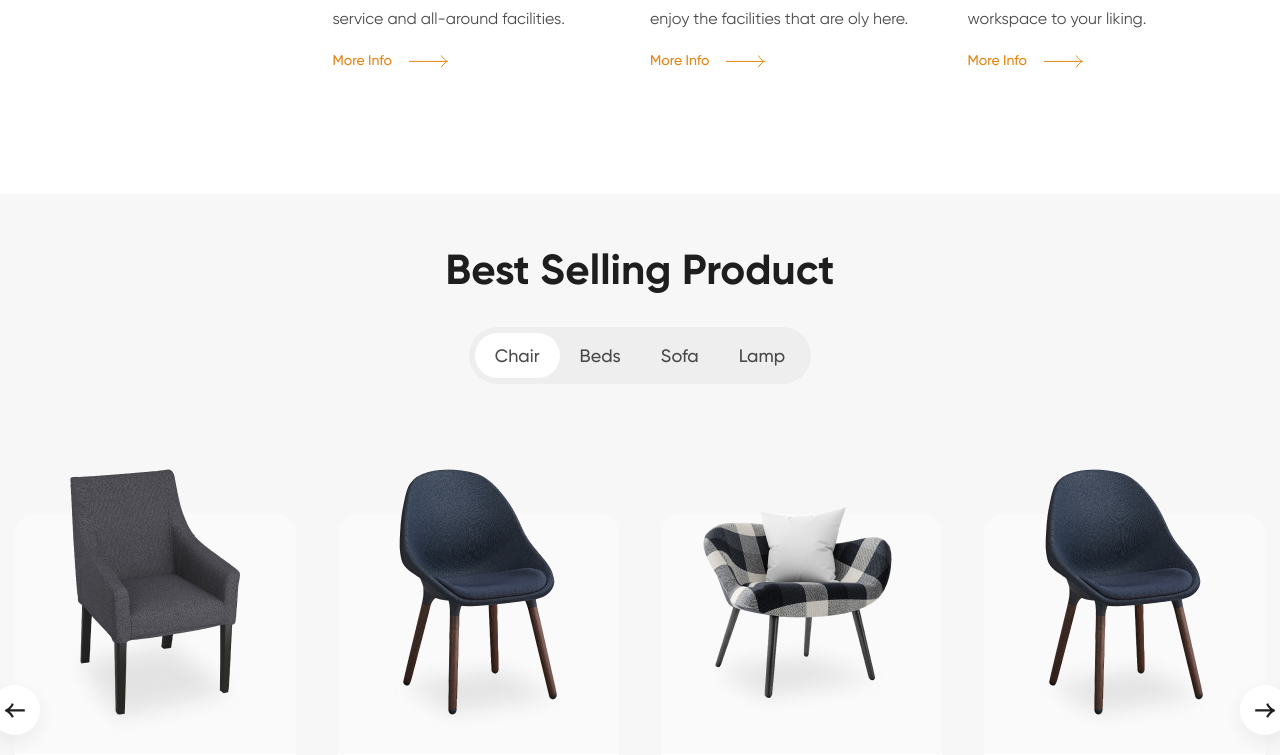
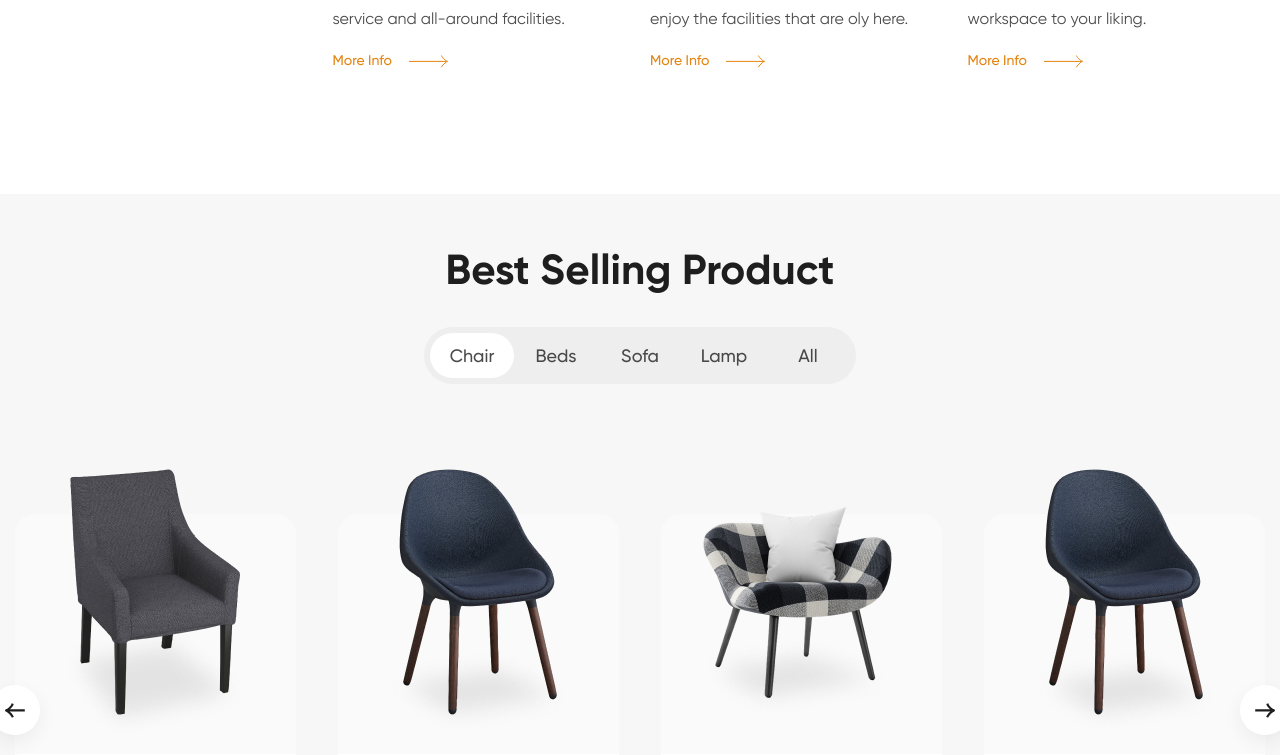
Before and after one commit to Alexana7/Furniture-store, a plain HTML site: page index.html in a window 1280 px wide. Both pictures are taken after a click on the button "Chair". Shown: the part 1184-1939 px from the top of the page. Drawn offline with nearby package versions, Linux system fonts and the light colour scheme.

Commit message:
add button all to the tab-controls

```diff
--- a/index.html
+++ b/index.html
@@ -158,6 +158,7 @@
           <button data-tab="bed" class="tab-controls__btn">Beds</button>
           <button data-tab="sofa" class="tab-controls__btn">Sofa</button>
           <button data-tab="lamp" class="tab-controls__btn">Lamp</button>
+          <button data-tab="all" class="tab-controls__btn tab-controls__btn--active">All</button>
         </div>
       </div>
       <!-- slider -->
--- a/js/mian.js
+++ b/js/mian.js
@@ -80,13 +80,20 @@ for (let btn of tabBtns) {
 
     for (let product of tabsProducts) {
 
-       // 1. Show all products of the selected category
-      if (product.dataset.tabValue === this.dataset.tab) {
+      // Get all products on Click
+
+      if (this.dataset.tab === 'all') {
         product.classList.remove('none')
 
-        // 2. Hide other products
       } else {
-        product.classList.add('none')
+        //  Show all products of the selected category
+        if (product.dataset.tabValue === this.dataset.tab) {
+          product.classList.remove('none')
+
+          //  Hide other products
+        } else {
+          product.classList.add('none')
+        }
       }
     }
 
--- a/scss/blocks/_tab-controls.scss
+++ b/scss/blocks/_tab-controls.scss
@@ -7,6 +7,7 @@
 }
 .tab-controls__btn {
   display: flex;
+  width: 84px;
   height: 45px;
   padding: 7px 20px;
   justify-content: center;
```
Also changed, not shown: css/main.css, 1 other file.
